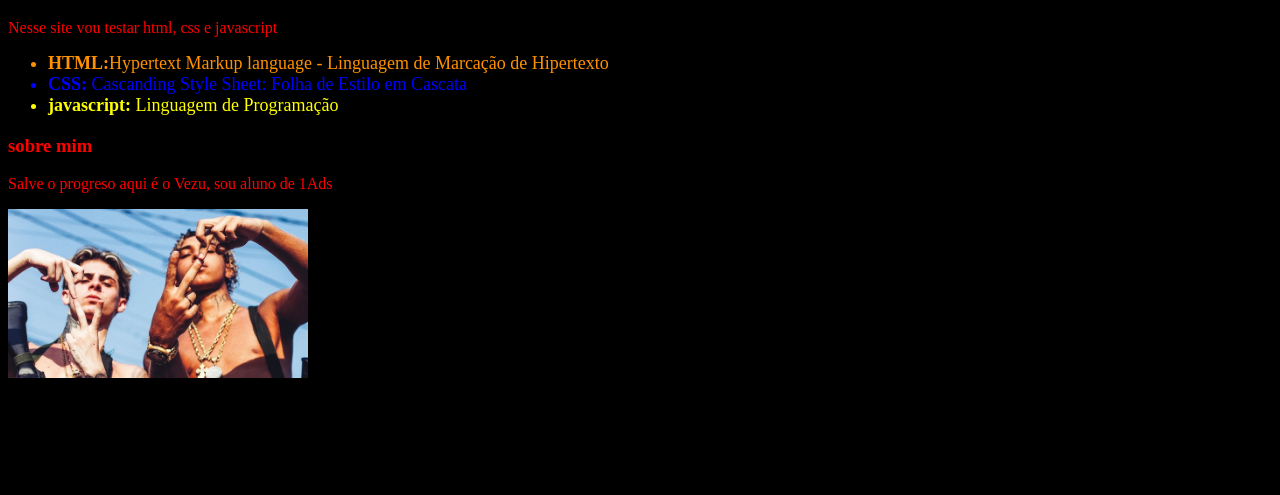
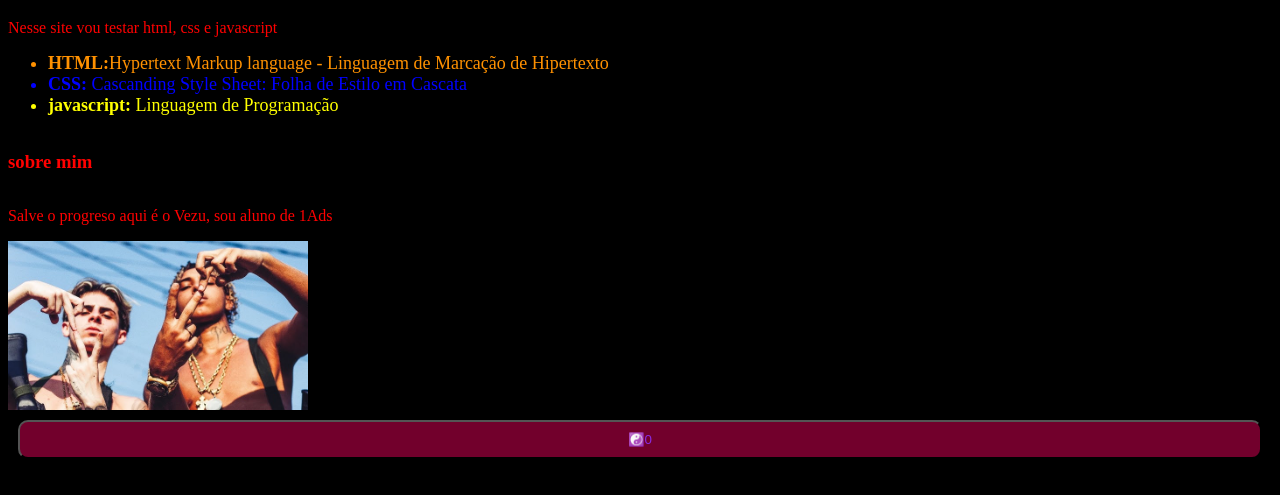
Before and after one commit to Vezu13/Primeiro-Site, a plain HTML site: page index.html in a window 1280 px wide. Shown: the part 61-556 px from the top of the page. Drawn offline with Linux system fonts and the light colour scheme.

Commit message:
add button de like

```diff
--- a/index.html
+++ b/index.html
@@ -33,9 +33,19 @@
 <h3>sobre mim</h3>
 <p>Salve o progreso aqui é o Vezu, sou aluno de 1Ads</p>
 <img src="image copy.png" alt="" width="300">
+<button>☯️<span>0</span></button>
 </div>
 
+<script>
+const botao = document.querySelector("button")
+botao.addEventListener("click" , curtir)
 
+
+funtion curtir(){
+let curtidas = document.querySelector("span")
+curtidas.textContent++;
+}
+</script>
 
 
 </body>
--- a/style.css
+++ b/style.css
@@ -19,3 +19,20 @@ color:blue;
 #javascript{
     color:yellow;
 }
+
+button{
+    background-color: rgb(114, 0, 44);
+    padding: 10px 20px;
+    margin: 10px;
+    border-radius: 10px;
+}
+
+span{
+font-size: 20x;
+color: blueviolet;
+}
+
+div{
+    display: flex;
+    flex-direction: column;
+}
```
